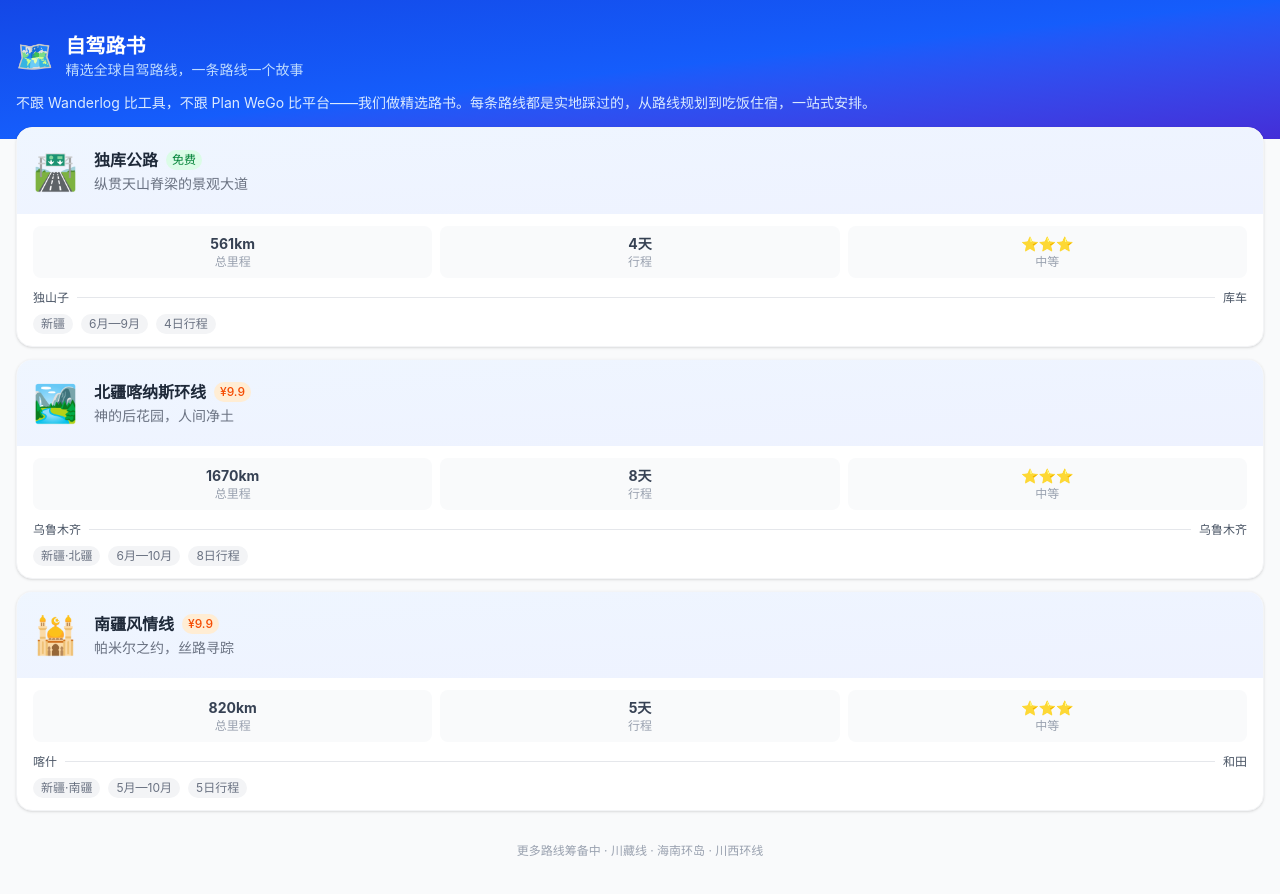
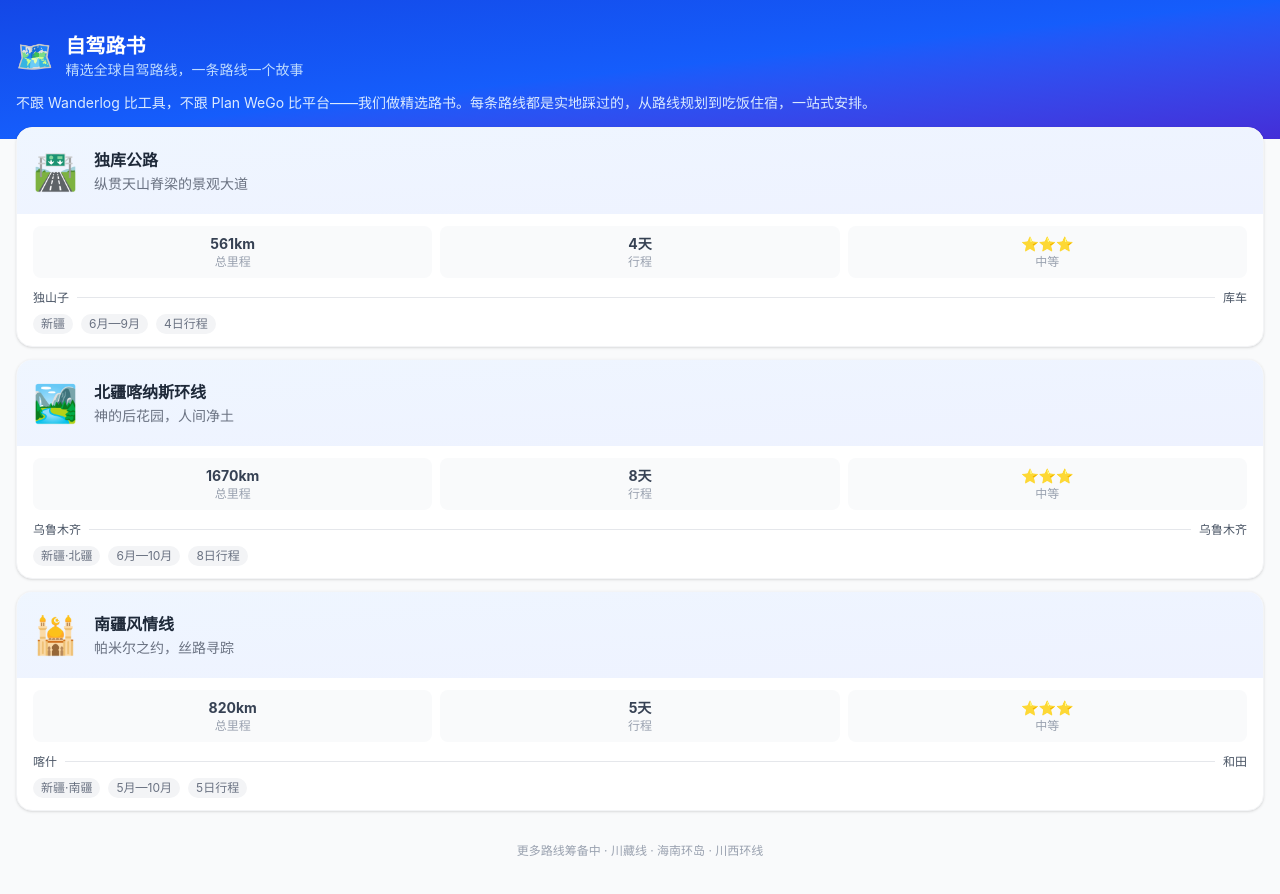
Before and after one commit to Muyun1224/duku-roadbook, a React (Vite) app: page /#/ in a window 1280 px wide. Shown: the top 894 px of the page. Built offline with nearby package versions, Linux system fonts and the light colour scheme.

Commit message:
chore: 暂时关闭付费功能，所有路线免费
- PAID_ROUTES 设为空数组，所有路线无需解锁
- 路线卡片移除价格标签
- 后端代码完整保留，随时可启用
- 想重新启用: 把 PAID_ROUTES 改回 ['kanas-loop','southern-xinjiang']

```diff
--- a/src/hooks/useUnlock.ts
+++ b/src/hooks/useUnlock.ts
@@ -3,7 +3,9 @@
 
 import { useState, useEffect, useCallback } from 'react';
 
-const PAID_ROUTES = ['kanas-loop', 'southern-xinjiang']; // 需要付费的路线 ID
+// 付费路线列表 — 为空时所有路线免费
+// 想启用付费时，把路线 ID 加回来：['kanas-loop', 'southern-xinjiang']
+const PAID_ROUTES: string[] = [];
 
 // 生成或读取用户唯一 ID（存在 localStorage，不清除）
 function getUserId(): string {
--- a/src/pages/RouteSelectPage.tsx
+++ b/src/pages/RouteSelectPage.tsx
@@ -1,6 +1,5 @@
 import { useNavigate } from 'react-router-dom';
 import { allRoutes } from '@/data/routes';
-import { isFreeRoute, getRoutePrice } from '@/hooks/useUnlock';
 
 const difficultyLabel: Record<string, string> = {
   easy: '轻松',
@@ -44,14 +43,7 @@ export function RouteSelectPage() {
                 <div className="bg-gradient-to-br from-blue-50 to-indigo-50 px-4 py-5 flex items-center gap-4">
                   <span className="text-4xl">{meta.coverEmoji}</span>
                   <div className="flex-1 min-w-0">
-                    <div className="flex items-center gap-2">
-                      <h3 className="font-bold text-gray-800 text-base">{meta.name}</h3>
-                      {isFreeRoute(meta.id) ? (
-                        <span className="text-xs px-1.5 py-0.5 bg-green-100 text-green-700 rounded-full font-medium">免费</span>
-                      ) : (
-                        <span className="text-xs px-1.5 py-0.5 bg-orange-100 text-orange-600 rounded-full font-medium">¥{getRoutePrice(meta.id)}</span>
-                      )}
-                    </div>
+                    <h3 className="font-bold text-gray-800 text-base">{meta.name}</h3>
                     <p className="text-sm text-gray-500 mt-0.5">{meta.subtitle}</p>
                   </div>
                 </div>
```
